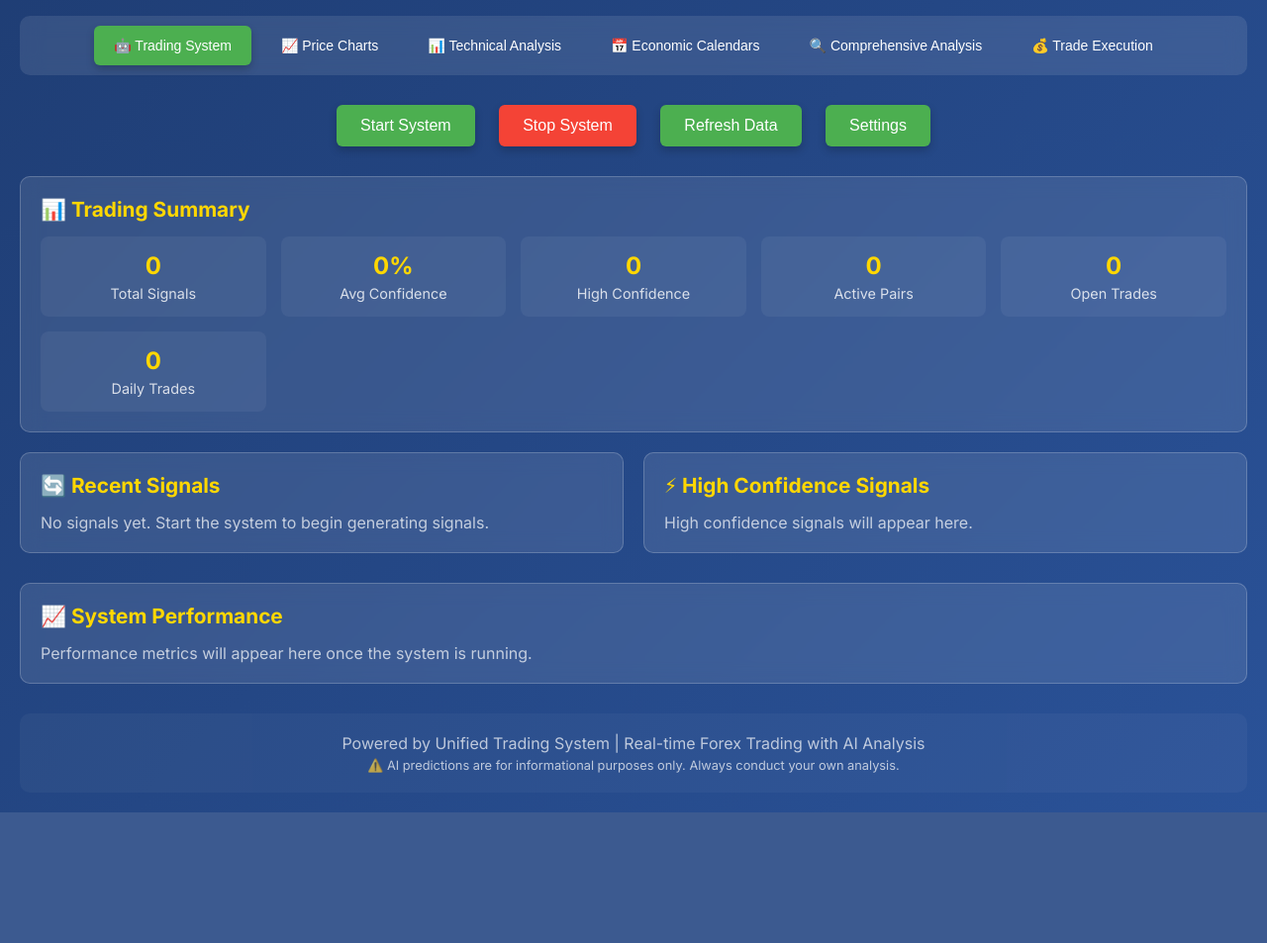
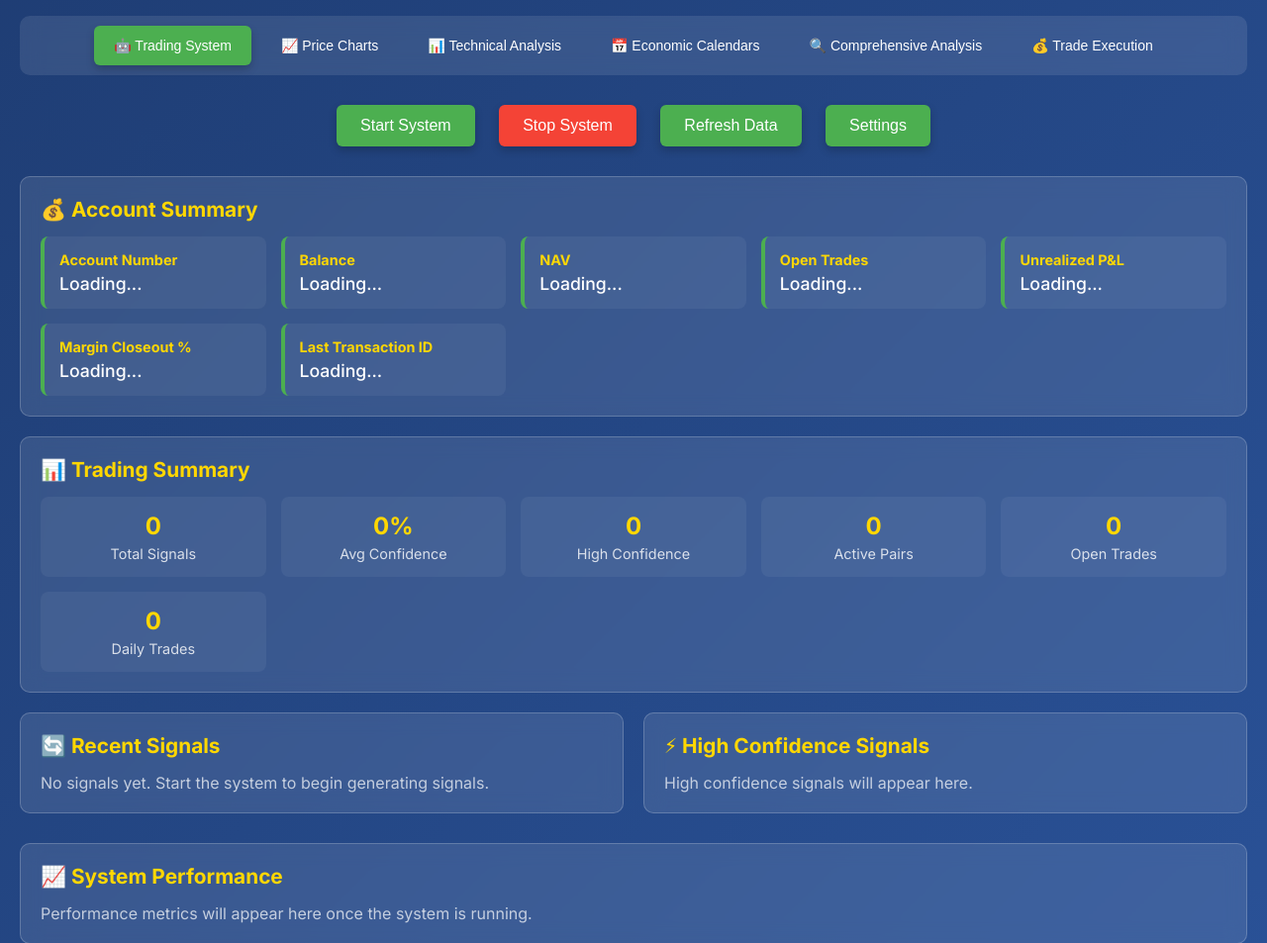
Before and after one commit to Kaireega/full_forex_box, a Flask app: page / in a window 1280 px wide. Shown: the part 193-1146 px from the top of the page at 99% size. Before the commit the page ends 1014 px from the top, so only its background shows below. Run offline with Flask 3, Linux system fonts and the light colour scheme.

Commit message:
Added unified dashboard

```diff
--- a/unified_dashboard/app.py
+++ b/unified_dashboard/app.py
@@ -326,12 +326,9 @@ def technicals(pair, tf):
 @app.route("/api/prices/<pair>/<granularity>/<count>")
 def prices(pair, granularity, count):
     try:
-        print(f"Fetching prices for {pair}, {granularity}, {count}")
         data = OandaApi().web_api_candles(pair, granularity, count)
-        print(f"Price data received: {data}")
         return get_response(data)
     except Exception as e:
-        print(f"Error fetching prices: {e}")
         return jsonify({"error": str(e)}), 500
 
 @app.route("/api/te/calendar/<start>/<end>")
@@ -340,7 +337,6 @@ def te_calendar(start, end):
         data = fx_calendar(start, end)
         return jsonify(data)
     except Exception as e:
-        print(f"Error fetching TradingEconomics calendar: {e}")
         # Return sample data instead of error
         sample_data = [
             {
@@ -373,7 +369,6 @@ def ff_calendar(start):
         data = get_monthly_data(start)
         return jsonify(data)
     except Exception as e:
-        print(f"Error fetching ForexFactory calendar: {e}")
         # Return sample data instead of error
         sample_data = [
             {
--- a/unified_dashboard/static/css/dashboard.css
+++ b/unified_dashboard/static/css/dashboard.css
@@ -147,6 +147,48 @@ body {
 
 .btn-stop:hover {
     background: #da190b;
+}
+
+/* Account Summary Section */
+.account-summary-section {
+    background: rgba(255,255,255,0.1);
+    padding: 20px;
+    border-radius: 10px;
+    backdrop-filter: blur(10px);
+    border: 1px solid rgba(255,255,255,0.2);
+    margin-bottom: 20px;
+}
+
+.account-summary-section h3 {
+    margin-bottom: 15px;
+    color: #FFD700;
+    font-size: 1.3em;
+}
+
+.account-summary-grid {
+    display: grid;
+    grid-template-columns: repeat(auto-fit, minmax(200px, 1fr));
+    gap: 15px;
+}
+
+.account-item {
+    background: rgba(255,255,255,0.05);
+    padding: 15px;
+    border-radius: 8px;
+    border-left: 4px solid #4CAF50;
+}
+
+.account-label {
+    font-weight: bold;
+    color: #FFD700;
+    margin-bottom: 5px;
+    font-size: 0.9em;
+}
+
+.account-value {
+    font-size: 1.1em;
+    color: white;
+    font-weight: 500;
 }
 
 /* Summary Panel */
--- a/unified_dashboard/static/js/dashboard.js
+++ b/unified_dashboard/static/js/dashboard.js
@@ -7,8 +7,6 @@ let currentTab = 'trading';
 
 // Initialize dashboard
 document.addEventListener('DOMContentLoaded', function() {
-    console.log('🚀 Initializing Unified Forex Trading Dashboard...');
-
     // Set up initial state
     updateTime();
     loadOptions();
@@ -18,6 +16,7 @@ document.addEventListener('DOMContentLoaded', function() {
     setInterval(updateTime, 1000);
     setInterval(updateStatus, 5000);
     setInterval(refreshData, 30000);
+    setInterval(loadAccountData, 60000); // Update account data every minute
 
     // Initial status check
     updateStatus();
@@ -422,11 +421,8 @@ document.getElementById('confidence-threshold').addEventListener('input', functi
 
 async function loadOptions() {
     try {
-        console.log('Loading options...');
         const response = await fetch('/api/options');
         const options = await response.json();
-
-        console.log('Options received:', options);
 
         // Populate selectors
         populateSelector('pair-selector', options.pairs);
@@ -464,8 +460,6 @@ async function loadOptions() {
             countSelector.value = 100; // Set default to 100
         }
 
-        console.log('Options loaded successfully');
-
     } catch (error) {
         console.error('Error loading options:', error);
         showNotification('Error loading options: ' + error.message, 'error');
@@ -500,19 +494,13 @@ async function loadChartData() {
         return;
     }
 
-    console.log('Loading chart data for:', pair, granularity, count);
-
     try {
         const response = await fetch(`/api/prices/${pair}/${granularity}/${count}`);
         const data = await response.json();
 
-        console.log('Chart data received:', data);
-
         if (data.candles && data.candles.length > 0) {
-            console.log('Creating price chart with', data.candles.length, 'candles');
             createPriceChart(data.candles, pair, granularity);
         } else {
-            console.log('No candles found in data');
             showNotification('No price data available', 'error');
         }
     } catch (error) {
@@ -585,31 +573,15 @@ async function loadAccountData() {
         const response = await fetch('/api/account');
         const data = await response.json();
 
-        const accountContainer = document.getElementById('account-data');
-
-        if (data.account) {
-            accountContainer.innerHTML = `
-                <div class="summary-grid">
-                    <div class="summary-item">
-                        <div class="summary-value">${data.account.currency}</div>
-                        <div class="summary-label">Currency</div>
-                    </div>
-                    <div class="summary-item">
-                        <div class="summary-value">${parseFloat(data.account.balance).toFixed(2)}</div>
-                        <div class="summary-label">Balance</div>
-                    </div>
-                    <div class="summary-item">
-                        <div class="summary-value">${parseFloat(data.account.pl).toFixed(2)}</div>
-                        <div class="summary-label">P&L</div>
-                    </div>
-                    <div class="summary-item">
-                        <div class="summary-value">${data.account.openTradeCount}</div>
-                        <div class="summary-label">Open Trades</div>
-                    </div>
-                </div>
-            `;
-        } else {
-            accountContainer.innerHTML = '<p style="opacity: 0.7;">Account data not available.</p>';
+        if (data) {
+            // Update account summary fields
+            document.getElementById('account-id').textContent = data.id || 'N/A';
+            document.getElementById('account-balance').textContent = data.balance || 'N/A';
+            document.getElementById('account-nav').textContent = data.NAV || 'N/A';
+            document.getElementById('account-open-trades').textContent = data.openTradeCount || 'N/A';
+            document.getElementById('account-unrealized-pl').textContent = data.unrealizedPL || 'N/A';
+            document.getElementById('account-margin-closeout').textContent = data.marginCloseoutPercent || 'N/A';
+            document.getElementById('account-last-transaction').textContent = data.lastTransactionID || 'N/A';
         }
     } catch (error) {
         console.error('Error loading account data:', error);
@@ -666,11 +638,8 @@ async function loadTECalendar() {
     }
 
     try {
-        console.log('Loading TE calendar for:', startDate, 'to', endDate);
         const response = await fetch(`/api/te/calendar/${startDate}/${endDate}`);
         const data = await response.json();
-
-        console.log('TE calendar data received:', data);
 
         const calendarContainer = document.getElementById('te-calendar-data');
 
@@ -693,19 +662,22 @@ async function loadTECalendar() {
 }
 
 async function loadFFCalendar() {
-    const month = document.getElementById('ff-month').value;
+    const monthInput = document.getElementById('ff-month').value;
 
-    if (!month) {
+    if (!monthInput) {
         showNotification('Please select a month', 'error');
         return;
     }
 
+    // Convert HTML5 month input format (YYYY-MM) to ForexFactory API format (MMM.YYYY)
+    const months = ["Jan.", "Feb.", "Mar.", "Apr.", "May.", "Jun.", "Jul.", "Aug.", "Sep.", "Oct.", "Nov.", "Dec."];
+    const [year, month] = monthInput.split("-");
+    const monthIndex = parseInt(month, 10) - 1;
+    const formattedMonth = `${months[monthIndex]}${year}`;
+
     try {
-        console.log('Loading FF calendar for month:', month);
-        const response = await fetch(`/api/ff/calendar/${month}`);
+        const response = await fetch(`/api/ff/calendar/${formattedMonth}`);
         const data = await response.json();
-
-        console.log('FF calendar data received:', data);
 
         const calendarContainer = document.getElementById('ff-calendar-data');
 
--- a/unified_dashboard/templates/dashboard.html
+++ b/unified_dashboard/templates/dashboard.html
@@ -70,6 +70,41 @@
                 <button class="btn" onclick="showSettings()" id="settings-btn">
                     Settings
                 </button>
+            </div>
+
+            <!-- Account Summary Section -->
+            <div class="account-summary-section">
+                <h3>💰 Account Summary</h3>
+                <div class="account-summary-grid" id="account-summary">
+                    <div class="account-item">
+                        <div class="account-label">Account Number</div>
+                        <div class="account-value" id="account-id">Loading...</div>
+                    </div>
+                    <div class="account-item">
+                        <div class="account-label">Balance</div>
+                        <div class="account-value" id="account-balance">Loading...</div>
+                    </div>
+                    <div class="account-item">
+                        <div class="account-label">NAV</div>
+                        <div class="account-value" id="account-nav">Loading...</div>
+                    </div>
+                    <div class="account-item">
+                        <div class="account-label">Open Trades</div>
+                        <div class="account-value" id="account-open-trades">Loading...</div>
+                    </div>
+                    <div class="account-item">
+                        <div class="account-label">Unrealized P&L</div>
+                        <div class="account-value" id="account-unrealized-pl">Loading...</div>
+                    </div>
+                    <div class="account-item">
+                        <div class="account-label">Margin Closeout %</div>
+                        <div class="account-value" id="account-margin-closeout">Loading...</div>
+                    </div>
+                    <div class="account-item">
+                        <div class="account-label">Last Transaction ID</div>
+                        <div class="account-value" id="account-last-transaction">Loading...</div>
+                    </div>
+                </div>
             </div>
 
             <!-- Summary Panel -->
@@ -209,9 +244,12 @@
                 <div class="calendar-controls">
                     <div class="date-picker">
                         <label>
-                            Month:
+                            Month (YYYY-MM):
                             <input type="month" id="ff-month" />
                         </label>
+                        <small style="opacity: 0.7; display: block; margin-top: 5px;">
+                            Select month in YYYY-MM format (e.g., 2025-01 for January 2025)
+                        </small>
                     </div>
                     <button class="btn" onclick="loadFFCalendar()">Fetch FF Data</button>
                 </div>
```
Also changed, not shown: api/oanda_api.py (+0 -8 lines), 10 other files.
